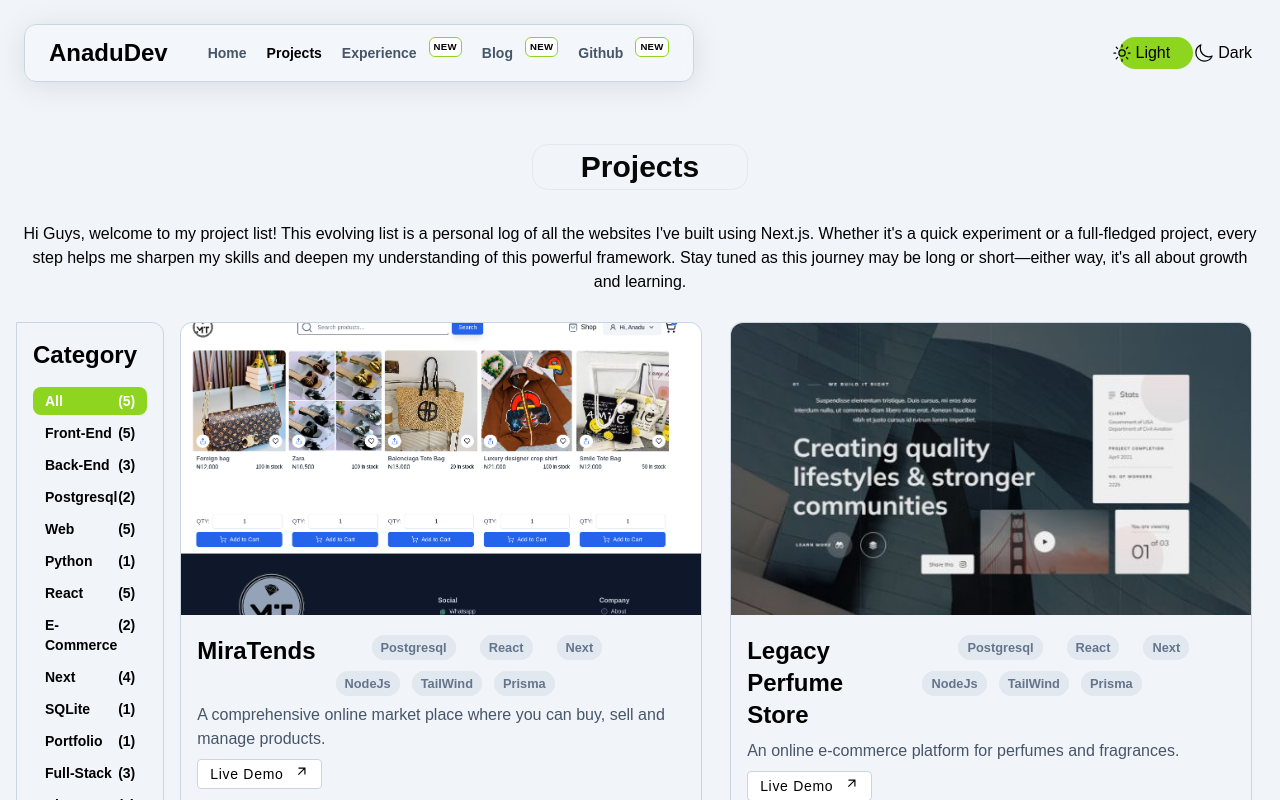
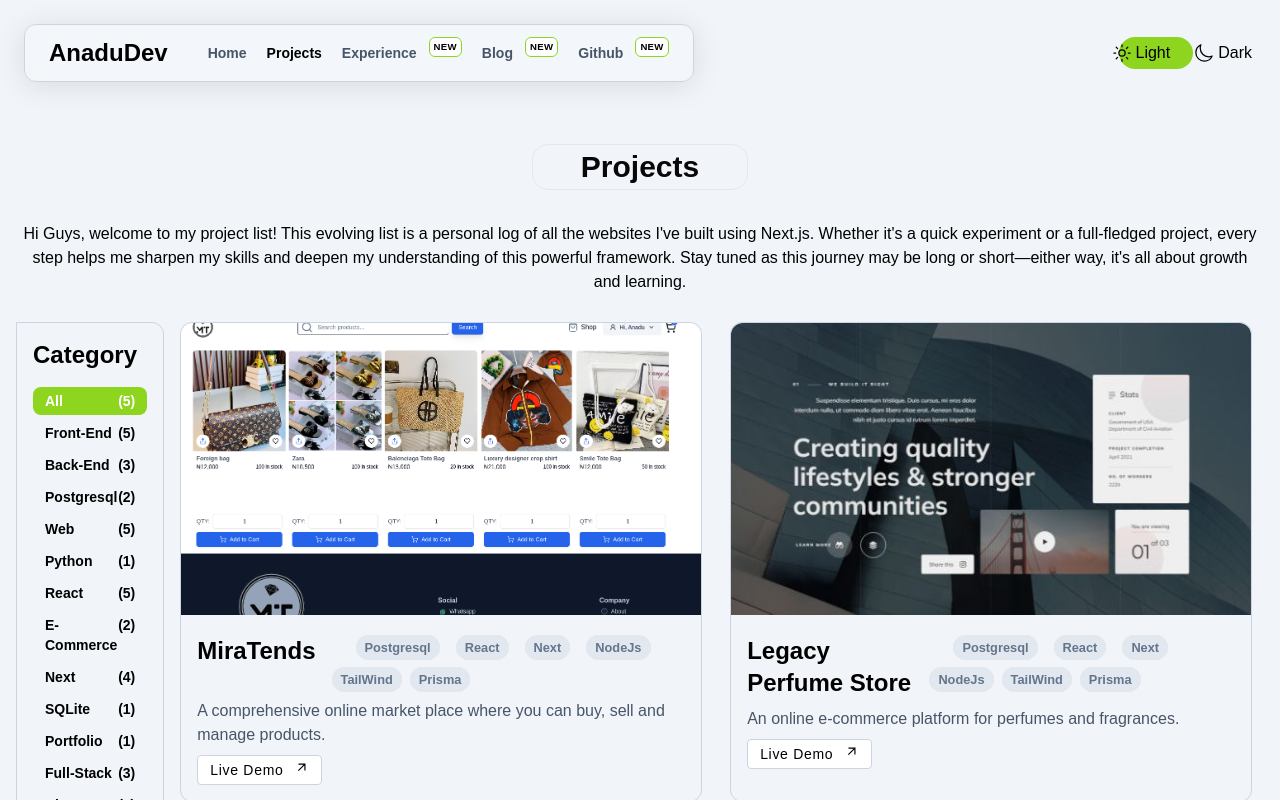
Before and after one commit to Anadudev/portfolio, a Next.js app: page /projects in a window 1280 px wide. Shown: the top 800 px of the page. Built offline with nearby package versions, Linux system fonts and the light colour scheme.

Commit message:
Update: refine layout and spacing in project card component for improved presentation

```diff
--- a/src/app/components/project-card.tsx
+++ b/src/app/components/project-card.tsx
@@ -10,7 +10,7 @@ const WorkCard = (props: project) => {
     <div className="slider transition-all duration-200 ease-out border hover:border-white hover:border-2 border-slate-300 dark:border-slate-700 rounded-xl">
       <div className="rounded-t-xl group">
         <Link href={props.link || ""} title="Visit Website">
-          <div className=" w-full ">
+          <div className=" w-full">
             <div
               className="relative aspect-video overflow-hidden cursor-pointer rounded-t-xl"
               title="Visit project"
@@ -26,10 +26,10 @@ const WorkCard = (props: project) => {
         </Link>
       </div>
       <div className="p-4 grid gap-2 pt-5">
-        <div className="flex gap-5 justify-between">
+        <div className="mobile-lg:flex gap-4 justify-between">
           <h3 className="text-2xl font-bold ">{props.name}</h3>
           <div className="">
-            <ul className="flex gap-3 flex-wrap">
+            <ul className="flex gap-2 flex-wrap">
               {props?.tags?.map((tag, index: number) => (
                 <li key={index} className="">
                   {(tag as tags).visible && (
```
